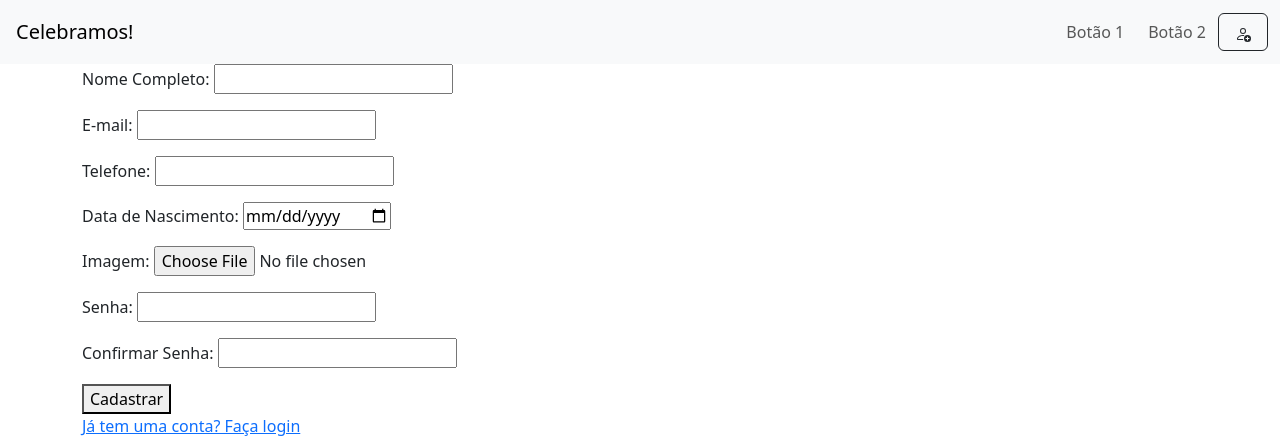
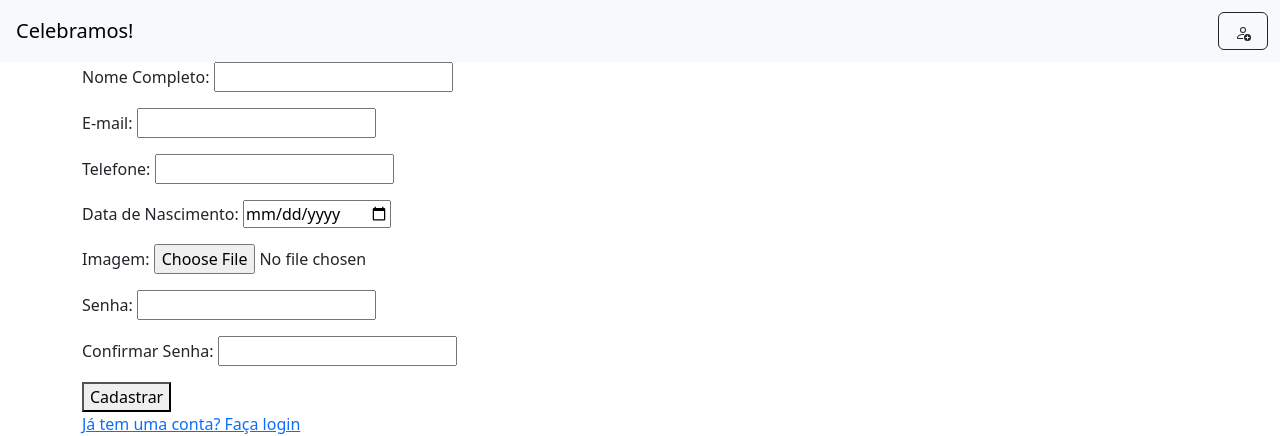
Before and after one commit to Bohredd/celebramos, a Django app: page /usuarios/cadastro/ in a window 1280 px wide. Shown: the top 436 px of the page. Run offline with Django 5.2, Linux system fonts and the light colour scheme.

Commit message:
feat: base html nos htmls + block script

```diff
--- a/projeto/celebramos/settings.py
+++ b/projeto/celebramos/settings.py
@@ -127,6 +127,12 @@ USE_TZ = True
 
 STATIC_URL = 'static/'
 
+STATIC_URL = '/static/'
+
+STATICFILES_DIRS = [
+    BASE_DIR / "static",
+]
+
 # Default primary key field type
 # https://docs.djangoproject.com/en/5.1/ref/settings/#default-auto-field
 
--- a/projeto/wishlists/templates/wishlists/base.html
+++ b/projeto/wishlists/templates/wishlists/base.html
@@ -1,3 +1,5 @@
+{% load static %}
+
 <!DOCTYPE html>
 <html lang="pt-BR">
 <head>
@@ -25,12 +27,12 @@
 
         <div class="collapse navbar-collapse" id="navbarNav">
             <ul class="navbar-nav ms-auto d-flex flex-column flex-lg-row align-items-lg-center">
-                <li class="nav-item">
-                    <a class="nav-link btn btn-primary mx-1 my-1 w-100 w-lg-auto" href="#">Botão 1</a>
-                </li>
-                <li class="nav-item">
-                    <a class="nav-link btn btn-secondary mx-1 my-1 w-100 w-lg-auto" href="#">Botão 2</a>
-                </li>
+                <!--                <li class="nav-item">-->
+                <!--                    <a class="nav-link btn btn-primary mx-1 my-1 w-100 w-lg-auto" href="#">Botão 1</a>-->
+                <!--                </li>-->
+                <!--                <li class="nav-item">-->
+                <!--                    <a class="nav-link btn btn-secondary mx-1 my-1 w-100 w-lg-auto" href="#">Botão 2</a>-->
+                <!--                </li>-->
                 <li class="nav-item">
                     <button class="btn btn-outline-dark mx-1 my-1 w-100 w-lg-auto">
                         {% if request.user.is_authenticated %}
@@ -78,11 +80,11 @@
             <!-- Coluna: Informações -->
             <div class="col-lg-4 col-md-6 mb-4 mb-md-0">
                 <h5 class="text-uppercase text-center">Desenvolvido por</h5>
-                <div style="display: flex; align-items: center; justify-content: center;">
-                    <img src="#" alt="Logo" class="img-fluid d-block mx-2">
-                    <p style="margin: 0;">Bohreddev</p>
+                <div class="d-flex align-items-center justify-content-center">
+                    <img src="{% static 'diogo.jpg' %}" alt="Logo" class="img-fluid mx-2 w-auto"
+                         style="max-width: 25px;">
+                    <p class="mb-0">Bohreddev</p>
                 </div>
-
             </div>
 
             <!-- Coluna: Links úteis -->
@@ -91,7 +93,7 @@
                 <ul class="list-unstyled mb-0 d-flex justify-content-center">
                     <li>
                         <!-- Github -->
-                        <a href="#!" class="text-white p-1">
+                        <a href="https://github.com/Bohredd" target="_blank" class="text-white p-1">
                             <svg xmlns="http://www.w3.org/2000/svg" width="16" height="16" fill="currentColor"
                                  class="bi bi-github" viewBox="0 0 16 16">
                                 <path d="M8 0C3.58 0 0 3.58 0 8c0 3.54 2.29 6.53 5.47 7.59.4.07.55-.17.55-.38 0-.19-.01-.82-.01-1.49-2.01.37-2.53-.49-2.69-.94-.09-.23-.48-.94-.82-1.13-.28-.15-.68-.52-.01-.53.63-.01 1.08.58 1.23.82.72 1.21 1.87.87 2.33.66.07-.52.28-.87.51-1.07-1.78-.2-3.64-.89-3.64-3.95 0-.87.31-1.59.82-2.15-.08-.2-.36-1.02.08-2.12 0 0 .67-.21 2.2.82.64-.18 1.32-.27 2-.27s1.36.09 2 .27c1.53-1.04 2.2-.82 2.2-.82.44 1.1.16 1.92.08 2.12.51.56.82 1.27.82 2.15 0 3.07-1.87 3.75-3.65 3.95.29.25.54.73.54 1.48 0 1.07-.01 1.93-.01 2.2 0 .21.15.46.55.38A8.01 8.01 0 0 0 16 8c0-4.42-3.58-8-8-8"/>
@@ -100,7 +102,7 @@
                     </li>
                     <li>
                         <!-- Linkedin -->
-                        <a href="#!" class="text-white p-1">
+                        <a href="https://www.linkedin.com/in/dabpereira/" target="_blank" class="text-white p-1">
                             <svg xmlns="http://www.w3.org/2000/svg" width="16" height="16" fill="currentColor"
                                  class="bi bi-linkedin" viewBox="0 0 16 16">
                                 <path d="M0 1.146C0 .513.526 0 1.175 0h13.65C15.474 0 16 .513 16 1.146v13.708c0 .633-.526 1.146-1.175 1.146H1.175C.526 16 0 15.487 0 14.854zm4.943 12.248V6.169H2.542v7.225zm-1.2-8.212c.837 0 1.358-.554 1.358-1.248-.015-.709-.52-1.248-1.342-1.248S2.4 3.226 2.4 3.934c0 .694.521 1.248 1.327 1.248zm4.908 8.212V9.359c0-.216.016-.432.08-.586.173-.431.568-.878 1.232-.878.869 0 1.216.662 1.216 1.634v3.865h2.401V9.25c0-2.22-1.184-3.252-2.764-3.252-1.274 0-1.845.7-2.165 1.193v.025h-.016l.016-.025V6.169h-2.4c.03.678 0 7.225 0 7.225z"/>
@@ -109,7 +111,7 @@
                     </li>
                     <li>
                         <!-- Instagram -->
-                        <a href="#!" class="text-white p-1">
+                        <a href="https://www.instagram.com/ehodiogo/" target="_blank" class="text-white p-1">
                             <svg xmlns="http://www.w3.org/2000/svg" width="16" height="16" fill="currentColor"
                                  class="bi bi-instagram" viewBox="0 0 16 16">
                                 <path d="M8 0C5.829 0 5.556.01 4.703.048 3.85.088 3.269.222 2.76.42a3.9 3.9 0 0 0-1.417.923A3.9 3.9 0 0 0 .42 2.76C.222 3.268.087 3.85.048 4.7.01 5.555 0 5.827 0 8.001c0 2.172.01 2.444.048 3.297.04.852.174 1.433.372 1.942.205.526.478.972.923 1.417.444.445.89.719 1.416.923.51.198 1.09.333 1.942.372C5.555 15.99 5.827 16 8 16s2.444-.01 3.298-.048c.851-.04 1.434-.174 1.943-.372a3.9 3.9 0 0 0 1.416-.923c.445-.445.718-.891.923-1.417.197-.509.332-1.09.372-1.942C15.99 10.445 16 10.173 16 8s-.01-2.445-.048-3.299c-.04-.851-.175-1.433-.372-1.941a3.9 3.9 0 0 0-.923-1.417A3.9 3.9 0 0 0 13.24.42c-.51-.198-1.092-.333-1.943-.372C10.443.01 10.172 0 7.998 0zm-.717 1.442h.718c2.136 0 2.389.007 3.232.046.78.035 1.204.166 1.486.275.373.145.64.319.92.599s.453.546.598.92c.11.281.24.705.275 1.485.039.843.047 1.096.047 3.231s-.008 2.389-.047 3.232c-.035.78-.166 1.203-.275 1.485a2.5 2.5 0 0 1-.599.919c-.28.28-.546.453-.92.598-.28.11-.704.24-1.485.276-.843.038-1.096.047-3.232.047s-2.39-.009-3.233-.047c-.78-.036-1.203-.166-1.485-.276a2.5 2.5 0 0 1-.92-.598 2.5 2.5 0 0 1-.6-.92c-.109-.281-.24-.705-.275-1.485-.038-.843-.046-1.096-.046-3.233s.008-2.388.046-3.231c.036-.78.166-1.204.276-1.486.145-.373.319-.64.599-.92s.546-.453.92-.598c.282-.11.705-.24 1.485-.276.738-.034 1.024-.044 2.515-.045zm4.988 1.328a.96.96 0 1 0 0 1.92.96.96 0 0 0 0-1.92m-4.27 1.122a4.109 4.109 0 1 0 0 8.217 4.109 4.109 0 0 0 0-8.217m0 1.441a2.667 2.667 0 1 1 0 5.334 2.667 2.667 0 0 1 0-5.334"/>
@@ -118,7 +120,7 @@
                     </li>
                     <li>
                         <!-- Threads -->
-                        <a href="#!" class="text-white p-1">
+                        <a href="https://www.threads.net/@ehodiogo" target="_blank" class="text-white p-1">
                             <svg xmlns="http://www.w3.org/2000/svg" width="16" height="16" fill="currentColor"
                                  class="bi bi-threads" viewBox="0 0 16 16">
                                 <path d="M6.321 6.016c-.27-.18-1.166-.802-1.166-.802.756-1.081 1.753-1.502 3.132-1.502.975 0 1.803.327 2.394.948s.928 1.509 1.005 2.644q.492.207.905.484c1.109.745 1.719 1.86 1.719 3.137 0 2.716-2.226 5.075-6.256 5.075C4.594 16 1 13.987 1 7.994 1 2.034 4.482 0 8.044 0 9.69 0 13.55.243 15 5.036l-1.36.353C12.516 1.974 10.163 1.43 8.006 1.43c-3.565 0-5.582 2.171-5.582 6.79 0 4.143 2.254 6.343 5.63 6.343 2.777 0 4.847-1.443 4.847-3.556 0-1.438-1.208-2.127-1.27-2.127-.236 1.234-.868 3.31-3.644 3.31-1.618 0-3.013-1.118-3.013-2.582 0-2.09 1.984-2.847 3.55-2.847.586 0 1.294.04 1.663.114 0-.637-.54-1.728-1.9-1.728-1.25 0-1.566.405-1.967.868ZM8.716 8.19c-2.04 0-2.304.87-2.304 1.416 0 .878 1.043 1.168 1.6 1.168 1.02 0 2.067-.282 2.232-2.423a6.2 6.2 0 0 0-1.528-.161"/>
```
Also changed, not shown: projeto/static/diogo.jpg (added).
